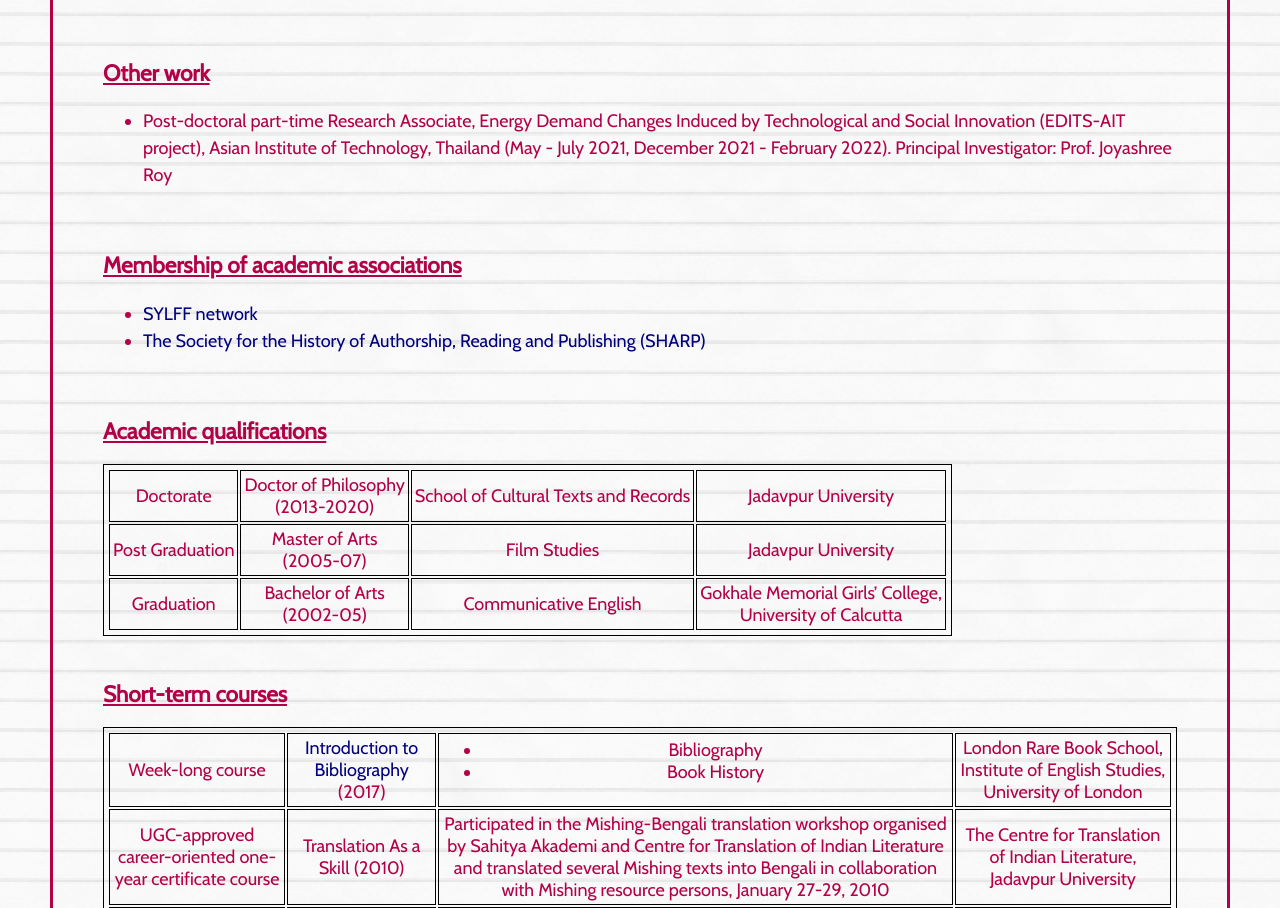
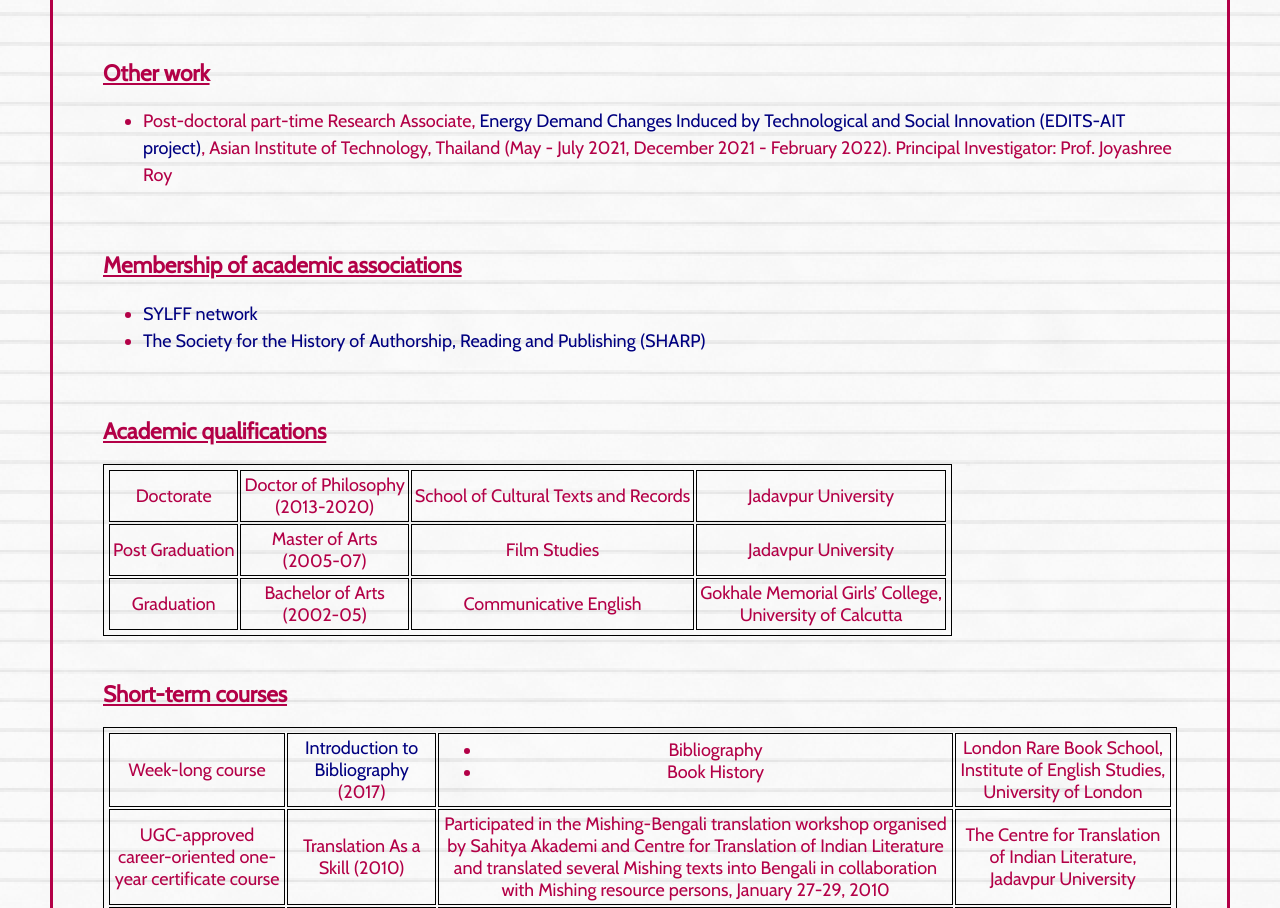
Before and after one commit to pauddy/pauddy.github.io, a plain HTML site: page index.html in a window 1280 px wide. Shown: the part 4374-5282 px from the top of the page. Drawn offline with nearby package versions, Linux system fonts and the light colour scheme.

Commit message:
Update index.html

```diff
--- a/index.html
+++ b/index.html
@@ -153,7 +153,7 @@ E-book: 9783319236780)</li><br>
 <h1 id="cv_contents_05"><u>Other work</u></h1>
 
 <ul>
-<li>Post-doctoral part-time Research Associate, Energy Demand Changes Induced by Technological and Social Innovation (EDITS-AIT project), Asian Institute of Technology, Thailand (May - July 2021, December 2021 - February 2022). Principal Investigator: Prof. Joyashree Roy</li>
+<li>Post-doctoral part-time Research Associate, <a href="https://www.bangabandhu-chair-ait.org/edit-ait">Energy Demand Changes Induced by Technological and Social Innovation (EDITS-AIT project)</a>, Asian Institute of Technology, Thailand (May - July 2021, December 2021 - February 2022). Principal Investigator: Prof. Joyashree Roy</li>
 </ul>
 <br>
 
```
